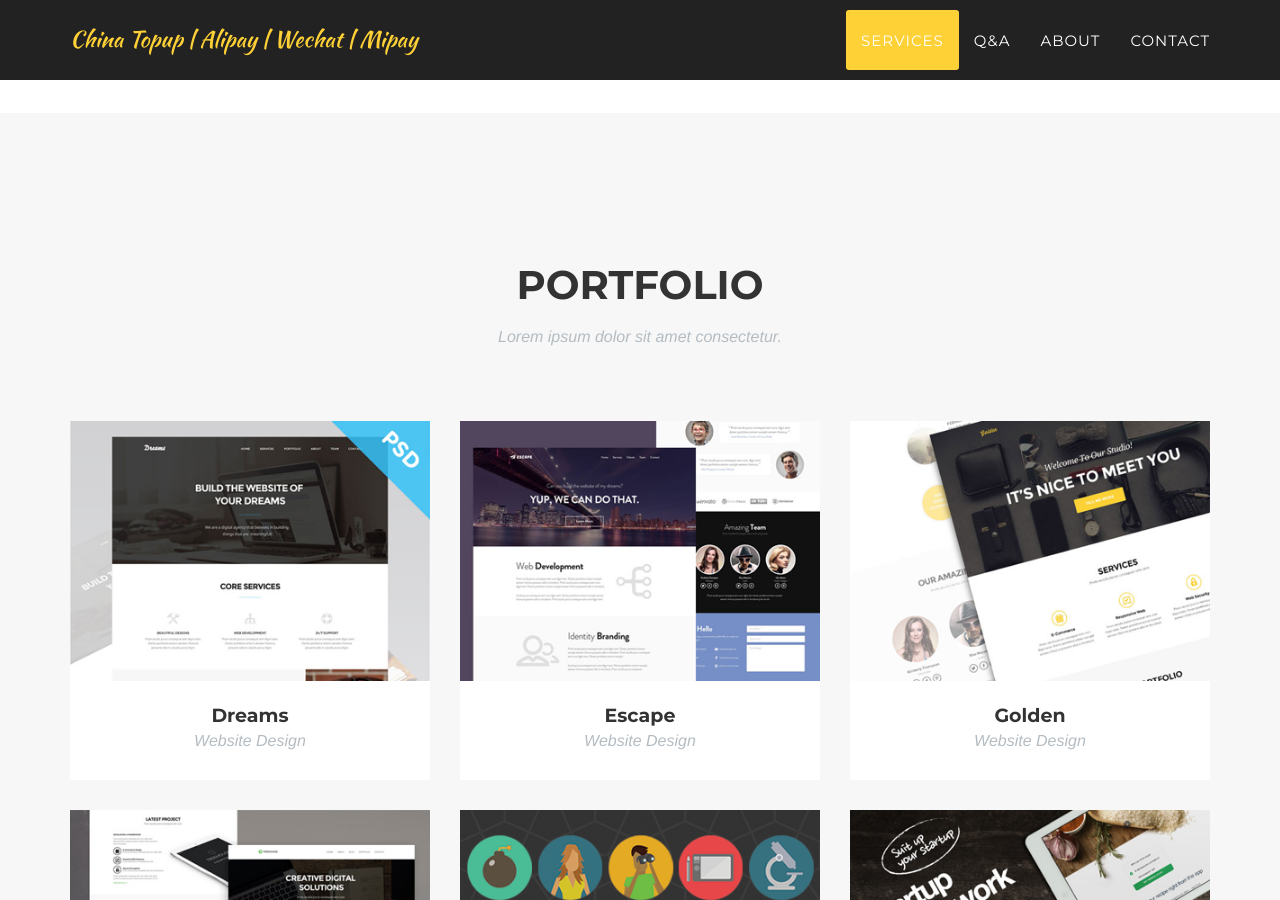
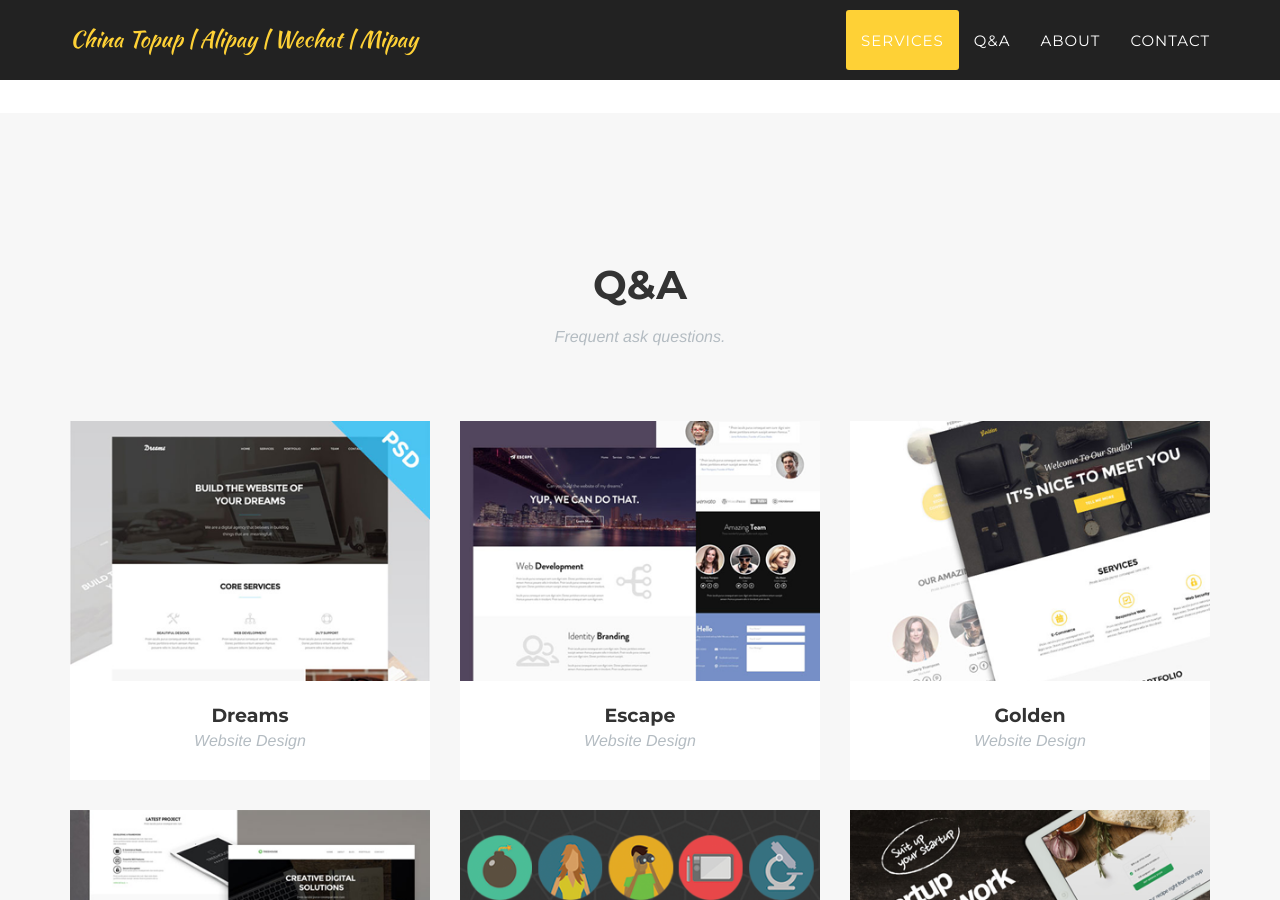
Before and after one commit to xinmingcreative/xinmingcreative.github.io, a Jekyll site: the page built from index.html, in a window 1280 px wide and 900 px high, scrolled down 1357 px. Built offline with Jekyll 4.4.1, drawn with Linux system fonts in a browser that asks for light colours; some web fonts are replaced.

Commit message:
Replace Portfolio word with Q&A

```diff
--- a/_includes/portfolio_grid.html
+++ b/_includes/portfolio_grid.html
@@ -3,8 +3,8 @@
         <div class="container">
             <div class="row">
                 <div class="col-lg-12 text-center">
-                    <h2 class="section-heading">Portfolio</h2>
-                    <h3 class="section-subheading text-muted">Lorem ipsum dolor sit amet consectetur.</h3>
+                    <h2 class="section-heading">Q&A</h2>
+                    <h3 class="section-subheading text-muted">Frequent ask questions.</h3>
                 </div>
             </div>
             <div class="row">
```
